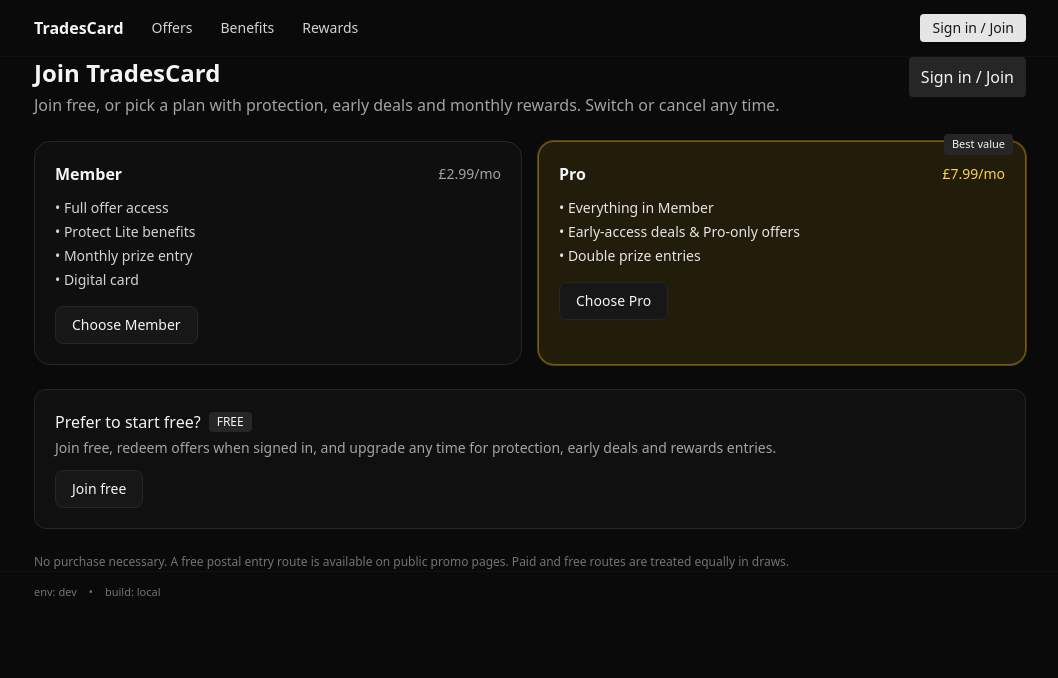
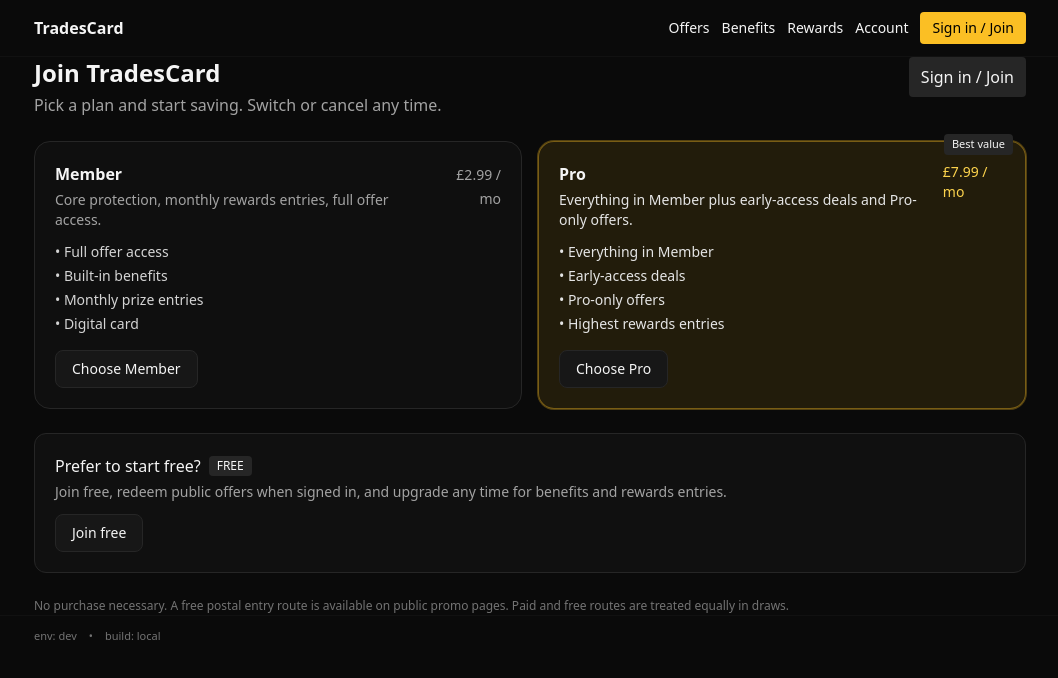
Before and after one commit to reynolds-uk/tradescard-web, a Next.js app: page /join in a window 1280 px wide. Shown: the top 678 px of the page, without its empty margins (110-1168 px from the left). Built offline with nearby package versions, Linux system fonts and the light colour scheme; no server answers.

Commit message:
fixs and updates

```diff
--- a/app/components/Nav.tsx
+++ b/app/components/Nav.tsx
@@ -1,60 +1,28 @@
 // app/components/Nav.tsx
 "use client";
-
 import Link from "next/link";
-import { usePathname } from "next/navigation";
-import Container from "./Container";
-import HeaderAuth from "../header-client";
-
-function cx(...xs: Array<string | false | null | undefined>) {
-  return xs.filter(Boolean).join(" ");
-}
+import { useJoinModal } from "./JoinModalContext";
 
 export default function Nav() {
-  const pathname = usePathname();
-
-  const tab = "px-3 py-1 rounded text-sm whitespace-nowrap";
-  const tabIdle = "text-neutral-300 hover:bg-neutral-900";
-  const tabActive = "bg-neutral-800 text-neutral-100";
-  const isActive = (href: string) => pathname === href;
+  const { openJoin } = useJoinModal();
 
   return (
-    <header className="sticky top-0 z-50 border-b border-neutral-900/60 backdrop-blur supports-[backdrop-filter]:bg-neutral-950/70">
-      <Container className="flex h-14 items-center gap-3">
-        <Link href="/" className="font-semibold text-neutral-100 mr-1">
-          TradesCard
-        </Link>
-
-        {/* Tabs (scrollable on mobile) */}
-        <nav className="flex gap-1 overflow-x-auto no-scrollbar">
-          <Link
-            href="/offers"
-            className={cx(tab, isActive("/offers") ? tabActive : tabIdle)}
-            aria-current={isActive("/offers") ? "page" : undefined}
+    <header className="border-b border-neutral-900/60">
+      <nav className="mx-auto max-w-5xl px-4 py-3 flex items-center gap-4">
+        <Link href="/" className="font-semibold">TradesCard</Link>
+        <div className="ml-auto flex items-center gap-3 text-sm">
+          <Link href="/offers">Offers</Link>
+          <Link href="/benefits">Benefits</Link>
+          <Link href="/rewards">Rewards</Link>
+          <Link href="/account">Account</Link>
+          <button
+            onClick={() => openJoin("member")}
+            className="rounded bg-amber-400 text-black px-3 py-1.5 font-medium hover:opacity-90"
           >
-            Offers
-          </Link>
-          <Link
-            href="/benefits"
-            className={cx(tab, isActive("/benefits") ? tabActive : tabIdle)}
-            aria-current={isActive("/benefits") ? "page" : undefined}
-          >
-            Benefits
-          </Link>
-          <Link
-            href="/rewards"
-            className={cx(tab, isActive("/rewards") ? tabActive : tabIdle)}
-            aria-current={isActive("/rewards") ? "page" : undefined}
-          >
-            Rewards
-          </Link>
-        </nav>
-
-        <div className="flex-1" />
-
-        {/* Right-side auth chip / Sign in button */}
-        <HeaderAuth />
-      </Container>
+            Sign in / Join
+          </button>
+        </div>
+      </nav>
     </header>
   );
 }
--- a/app/join/page.tsx
+++ b/app/join/page.tsx
@@ -7,18 +7,21 @@ import { useJoinModal } from "@/components/JoinModalContext";
 
 type Plan = "access" | "member" | "pro";
 
+// Trial flags (match Account/Welcome usage)
+const TRIAL_ACTIVE = process.env.NEXT_PUBLIC_TRIAL_ACTIVE === "true";
+const TRIAL_COPY =
+  process.env.NEXT_PUBLIC_TRIAL_COPY || "Try Member for £1 for 90 days";
+
 export default function JoinPage() {
   const { openJoin } = useJoinModal();
 
-  const handleJoin = (plan: Plan) => {
-    openJoin(plan);
-  };
+  const handleJoin = (plan: Plan) => openJoin(plan);
 
   return (
     <Container>
       <PageHeader
         title="Join TradesCard"
-        subtitle="Join free, or pick a plan with protection, early deals and monthly rewards. Switch or cancel any time."
+        subtitle="Pick a plan and start saving. Switch or cancel any time."
         aside={
           <button
             onClick={() => handleJoin("member")}
@@ -29,26 +32,48 @@ export default function JoinPage() {
         }
       />
 
+      {TRIAL_ACTIVE && (
+        <div className="mb-4 rounded-lg border border-amber-400/30 bg-amber-400/10 p-3 text-sm text-amber-200">
+          Limited-time offer: {TRIAL_COPY}
+        </div>
+      )}
+
       {/* Plans */}
       <div className="grid gap-4 md:grid-cols-2">
         {/* Member */}
         <div className="rounded-2xl border border-neutral-800 bg-neutral-900/40 p-5">
-          <div className="flex items-center justify-between">
-            <h4 className="font-semibold">Member</h4>
-            <span className="text-sm text-neutral-400">£2.99/mo</span>
+          <div className="flex items-start justify-between">
+            <div>
+              <h4 className="font-semibold">Member</h4>
+              <p className="mt-1 text-sm text-neutral-400">
+                Core protection, monthly rewards entries, full offer access.
+              </p>
+            </div>
+            <div className="text-right">
+              {TRIAL_ACTIVE ? (
+                <>
+                  <div className="text-sm text-amber-300">£1 / 90 days</div>
+                  <div className="text-[11px] text-neutral-500 line-through">£2.99 / mo</div>
+                </>
+              ) : (
+                <span className="text-sm text-neutral-400">£2.99 / mo</span>
+              )}
+            </div>
           </div>
+
           <ul className="mt-3 space-y-1 text-sm text-neutral-300">
             <li>• Full offer access</li>
-            <li>• Protect Lite benefits</li>
-            <li>• Monthly prize entry</li>
+            <li>• Built-in benefits</li>
+            <li>• Monthly prize entries</li>
             <li>• Digital card</li>
           </ul>
+
           <div className="mt-4">
             <button
               onClick={() => handleJoin("member")}
               className="inline-block rounded-lg border border-neutral-800 bg-neutral-900 px-4 py-2 text-sm hover:bg-neutral-800"
             >
-              Choose Member
+              {TRIAL_ACTIVE ? "Start Member for £1" : "Choose Member"}
             </button>
           </div>
         </div>
@@ -58,15 +83,24 @@ export default function JoinPage() {
           <span className="absolute right-3 -top-2 rounded bg-neutral-800 text-[11px] px-2 py-0.5">
             Best value
           </span>
-          <div className="flex items-center justify-between">
-            <h4 className="font-semibold">Pro</h4>
-            <span className="text-sm text-amber-300">£7.99/mo</span>
+
+          <div className="flex items-start justify-between">
+            <div>
+              <h4 className="font-semibold">Pro</h4>
+              <p className="mt-1 text-sm text-neutral-200">
+                Everything in Member plus early-access deals and Pro-only offers.
+              </p>
+            </div>
+            <span className="text-sm text-amber-300">£7.99 / mo</span>
           </div>
+
           <ul className="mt-3 space-y-1 text-sm text-neutral-200">
             <li>• Everything in Member</li>
-            <li>• Early-access deals & Pro-only offers</li>
-            <li>• Double prize entries</li>
+            <li>• Early-access deals</li>
+            <li>• Pro-only offers</li>
+            <li>• Highest rewards entries</li>
           </ul>
+
           <div className="mt-4">
             <button
               onClick={() => handleJoin("pro")}
@@ -78,14 +112,15 @@ export default function JoinPage() {
         </div>
       </div>
 
-      {/* Access panel */}
+      {/* Access (free) */}
       <div className="mt-6 rounded-xl border border-neutral-800 bg-neutral-900/50 p-5">
         <div className="flex items-center gap-2">
           <h3 className="font-medium">Prefer to start free?</h3>
           <span className="rounded bg-neutral-800 px-2 py-0.5 text-xs">FREE</span>
         </div>
         <p className="text-sm text-neutral-400 mt-1">
-          Join free, redeem offers when signed in, and upgrade any time for protection, early deals and rewards entries.
+          Join free, redeem public offers when signed in, and upgrade any time for benefits and
+          rewards entries.
         </p>
         <div className="mt-3">
           <button
@@ -98,7 +133,8 @@ export default function JoinPage() {
       </div>
 
       <p className="mt-6 text-[12px] text-neutral-500">
-        No purchase necessary. A free postal entry route is available on public promo pages. Paid and free routes are treated equally in draws.
+        No purchase necessary. A free postal entry route is available on public promo pages. Paid
+        and free routes are treated equally in draws.
       </p>
     </Container>
   );
--- a/app/welcome/page.tsx
+++ b/app/welcome/page.tsx
@@ -4,6 +4,7 @@ import { useEffect, useMemo, useState } from "react";
 import { createClient } from "@supabase/supabase-js";
 import Container from "@/components/Container";
 import PageHeader from "@/components/PageHeader";
+import { useJoinModal } from "@/components/JoinModalContext";
 import { track } from "@/lib/track";
 
 type Tier = "access" | "member" | "pro";
@@ -32,6 +33,10 @@ const API_BASE =
   process.env.NEXT_PUBLIC_API_BASE ||
   "https://tradescard-api.vercel.app";
 
+// --- Trial flags (match Account page)
+const TRIAL = process.env.NEXT_PUBLIC_TRIAL_ACTIVE === "true";
+const TRIAL_COPY = process.env.NEXT_PUBLIC_TRIAL_COPY || "Try Member for £1 (90 days)";
+
 const TIER_COPY: Record<Tier, { label: string; blurb: string }> = {
   access: {
     label: "ACCESS",
@@ -59,6 +64,7 @@ export default function WelcomePage() {
       ),
     []
   );
+  const { openJoin } = useJoinModal();
 
   const [me, setMe] = useState<Me | null>(null);
   const [copyOk, setCopyOk] = useState(false);
@@ -71,7 +77,6 @@ export default function WelcomePage() {
       try {
         setErr("");
 
-        // get session → account
         const { data } = await supabase.auth.getSession();
         const user = data?.session?.user ?? null;
 
@@ -119,12 +124,21 @@ export default function WelcomePage() {
   const cardLabel = me ? TIER_COPY[tier].label : "ACCESS";
   const blurb = me ? TIER_COPY[tier].blurb : TIER_COPY.access.blurb;
 
+  // Trial-aware CTA text for Access users
+  const accessCta = TRIAL ? TRIAL_COPY : "Become a Member (£2.99/mo)";
+
   return (
     <Container>
       <PageHeader
         title="Welcome to TradesCard"
         subtitle="Here’s your card and the quickest next steps to start getting value."
       />
+
+      {TRIAL && (
+        <div className="mb-4 rounded-lg border border-amber-400/30 bg-amber-400/10 p-3 text-sm text-amber-200">
+          Limited-time offer: {TRIAL_COPY}
+        </div>
+      )}
 
       {err && (
         <div className="mb-4 rounded border border-red-600/40 bg-red-900/10 p-3 text-red-300">
@@ -187,12 +201,16 @@ export default function WelcomePage() {
                   See your benefits
                 </a>
               ) : (
-                <a
-                  href="/join"
-                  className="block rounded-lg border border-neutral-700 bg-neutral-900 px-4 py-2 text-center hover:bg-neutral-800"
+                <button
+                  onClick={() => {
+                    track("welcome_cta_join_member", { trial: TRIAL });
+                    // Open unified modal with intent "member"
+                    openJoin("member");
+                  }}
+                  className="block w-full rounded-lg border border-neutral-700 bg-neutral-900 px-4 py-2 text-center hover:bg-neutral-800"
                 >
-                  Become a Member
-                </a>
+                  {accessCta}
+                </button>
               )}
 
               {tier !== "access" && (
@@ -209,20 +227,23 @@ export default function WelcomePage() {
         </div>
       </div>
 
-      {/* Soft reminder about upgrades for ACCESS users */}
+      {/* Soft reminder for ACCESS users */}
       {tier === "access" && (
         <div className="mt-6 rounded-xl border border-amber-400/30 bg-amber-400/10 p-4">
           <div className="font-medium mb-1">Unlock more with membership</div>
           <p className="text-sm text-neutral-200">
-            Upgrade to <span className="font-semibold">Member</span> for core protection and{" "}
-            monthly rewards, or go <span className="font-semibold">Pro</span> for even more.
+            Upgrade to <span className="font-semibold">Member</span> for core protection and monthly
+            rewards, or go <span className="font-semibold">Pro</span> for even more.
           </p>
-          <a
-            href="/join"
+          <button
+            onClick={() => {
+              track("welcome_cta_join_member_banner", { trial: TRIAL });
+              openJoin("member");
+            }}
             className="mt-3 inline-block rounded bg-amber-400 text-black px-4 py-2 font-medium"
           >
-            See options
-          </a>
+            {accessCta}
+          </button>
         </div>
       )}
     </Container>
```
Also changed, not shown: app/account/page.tsx (+15 -5 lines), app/auth/callback/page.tsx (+23 -7 lines), app/components/JoinModal.tsx (+52 -22 lines).
